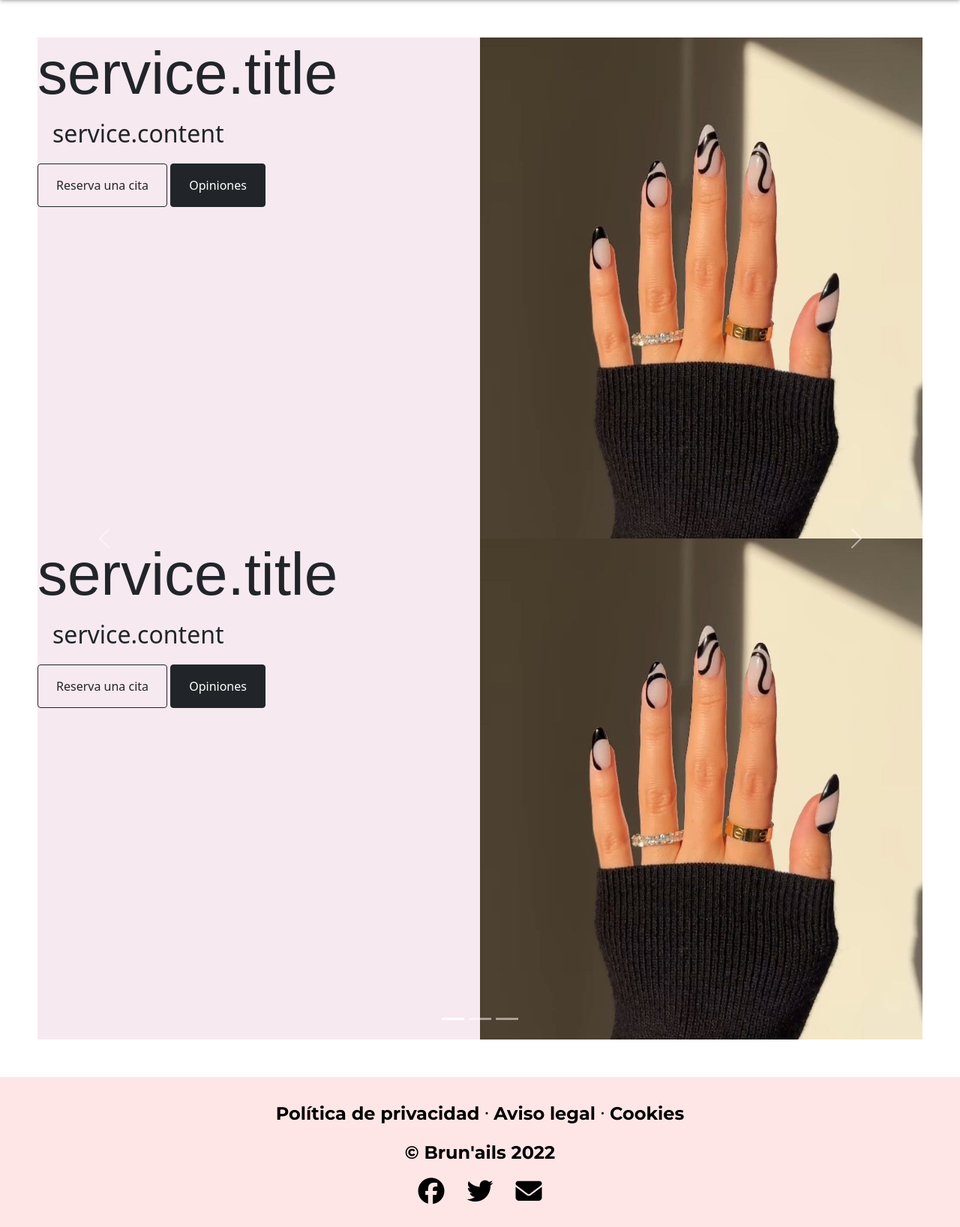
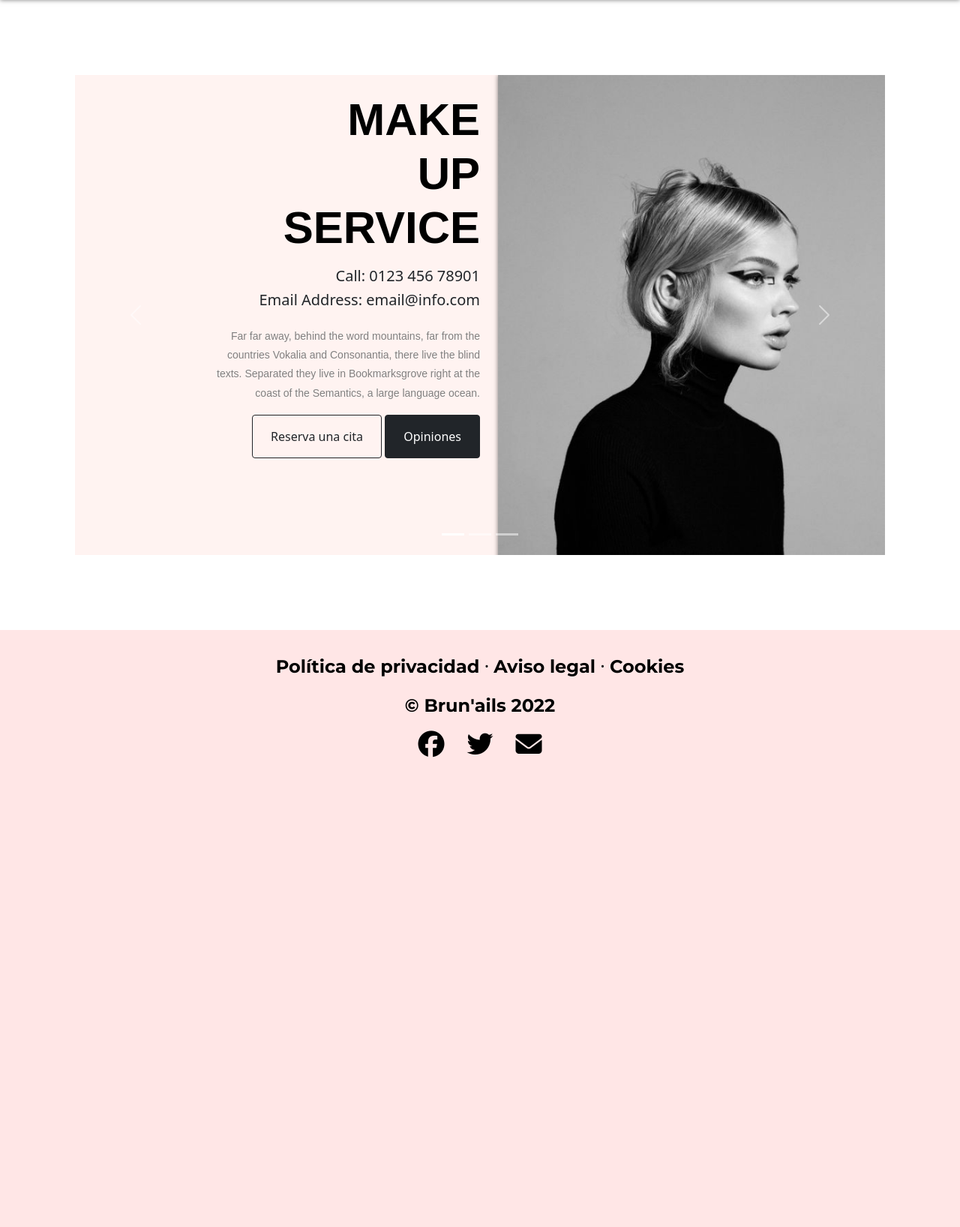
Before and after one commit to hernanver/webmiguel, a Django app: page /services/ in a window 1280 px wide. Shown: the part 162-1798 px from the top of the page at 75% size. After the commit the page ends 1172 px from the top, so only its background shows below. Run offline with Django 4.2, Linux system fonts and the light colour scheme; data comes from the database, SQL or seed files in the repository; some libraries are stand-ins or nearby versions; some web fonts are replaced.

Commit message:
servicios

```diff
--- a/webmiguel/core/static/core/css/style.css
+++ b/webmiguel/core/static/core/css/style.css
@@ -21,7 +21,6 @@
 .fixed-header {
 
   padding: 0px 0px;
-  color: #FFE6E6;
   background: #FFE6E6;
   /* position: fixed; */
   top: 0;
@@ -94,6 +93,8 @@
 
 }
 
+/*SERVICES*/
+
 .carousel-item {
   height: 40rem;
   background: #777;
@@ -101,7 +102,8 @@
 }
 
 .carousel-grande{
-  margin: 50px;
+  margin: 100px;
+  background: B2A4FF;
 }
 
 .carousel-interior {
@@ -111,29 +113,40 @@
 .primera-division{
   padding-right:0px;
   padding-left: 0px;
+  box-shadow: 6px 6px 6px 6px rgba(0, 0, 0, 0.5);
+
 }
 .segunda-division
 {
-  background-color: rgb(247, 233, 240);
-  margin:0px;
-  padding-right:0px;
-  padding-left: 0px;
+  background-color: #fff3f1;
+  padding: 1.5rem !important;
+  text-align: right !important;
+  box-shadow: 6px 6px 6px 6px rgba(0, 0, 0, 0.5);
 
 }
 .titulo-servicio {
-  font-size: 5rem;
+  font-size: 60px;
+  font-weight: 800;
   font-family: "Poppins", Arial, sans-serif;
-  align-items: center;
+  text-transform: uppercase;
+  color:black;
+  margin-bottom: 1rem;
 }
-.descripcion-servicio{
-  font-size: 2rem;
-  padding-left: 20px;
-  align-items: center;
+.descripcion-servicio {
+    padding-left: 10rem;
+    font-family: "Poppins", Arial, sans-serif;
+    font-size: 14px;
+    line-height: 1.8;
+    font-weight: normal;
+    color: gray;
+    text-align: right !important;
+    margin-bottom: 1rem;
 }
 
-.boton-servicio{
-  align-items: flex-end;
-}
+
+
+
+
 
 .tercer-container {
   height: 80vh;
--- a/webmiguel/services/templates/core/services.html
+++ b/webmiguel/services/templates/core/services.html
@@ -25,10 +25,34 @@ data-bs-ride="carousel"
 
 
 <div class="carousel-inner">
-  <div class="active row carousel-interior">
+  <div class="carousel-item active">
+    <div class="row carousel-interior">
       <div class="col segunda-division">
-      <h2 class="titulo-servicio">service.title</h2>
-      <p class="descripcion-servicio">service.content</p>
+          <h2 class="titulo-servicio">Make <br>Up<br>Service</h2>
+          <p class="h5">Call: 0123 456 78901</p>
+          <p class="h5 mb-4">Email Address: email@info.com</p>
+          <p class="descripcion-servicio">Far far away, behind the word mountains, far from the countries Vokalia and Consonantia, there live the blind texts. Separated they live in Bookmarksgrove right at the coast of the Semantics, a large language ocean.</p>
+          <button type="button" class="boton-servicio btn btn-outline-dark mb-2 py-3 px-4">Reserva una cita</button>
+          <button type="button" class="boton-servicio btn btn-dark mb-2 py-3 px-4">Opiniones</button>
+        </div>
+      <div class="col primera-division">
+        <img
+        src="{% static 'core/images/make-up.jpg' %}"
+        class="d-block w-100 slide-1"
+        alt="Slide 1"
+      />
+    </div>
+    </div>
+    </div>
+
+
+  <div class="carousel-item">
+    <div class="row carousel-interior">
+      <div class="col segunda-division">
+          <h2 class="titulo-servicio">Nails <br>Art<br>Service</h2>
+          <p class="h5">Call: 0123 456 78901</p>
+          <p class="h5 mb-4">Email Address: email@info.com</p>
+          <p class="descripcion-servicio">Far far away, behind the word mountains, far from the countries Vokalia and Consonantia, there live the blind texts. Separated they live in Bookmarksgrove right at the coast of the Semantics, a large language ocean.</p>
           <button type="button" class="boton-servicio btn btn-outline-dark mb-2 py-3 px-4">Reserva una cita</button>
           <button type="button" class="boton-servicio btn btn-dark mb-2 py-3 px-4">Opiniones</button>
         </div>
@@ -40,21 +64,28 @@ data-bs-ride="carousel"
       />
     </div>
     </div>
+    </div>
+
+      <div class="carousel-item">
         <div class="row carousel-interior">
           <div class="col segunda-division">
-    <h2 class="titulo-servicio">service.title</h2>
-    <p class="descripcion-servicio">service.content</p>
+              <h2 class="titulo-servicio">Hair<br>Style<br>Service</h2>
+              <p class="h5">Call: 0123 456 78901</p>
+              <p class="h5 mb-4">Email Address: email@info.com</p>
+              <p class="descripcion-servicio">Far far away, behind the word mountains, far from the countries Vokalia and Consonantia, there live the blind texts. Separated they live in Bookmarksgrove right at the coast of the Semantics, a large language ocean.</p>
               <button type="button" class="boton-servicio btn btn-outline-dark mb-2 py-3 px-4">Reserva una cita</button>
               <button type="button" class="boton-servicio btn btn-dark mb-2 py-3 px-4">Opiniones</button>
             </div>
           <div class="col primera-division">
             <img
-  src="{% static 'core/images/nail1.jpg' %}"
+            src="{% static 'core/images/hairstyle.jpg' %}"
             class="d-block w-100 slide-1"
             alt="Slide 1"
           />
         </div>
         </div>
+        </div>
+
 </div>
 
 <a
```
Also changed, not shown: webmiguel/core/static/core/images/hairstyle.jpg (added), webmiguel/core/static/core/images/make-up.jpg (added), webmiguel/core/static/core/images/nail1.jpg. Lines whose indentation alone changed are shown as unchanged.
